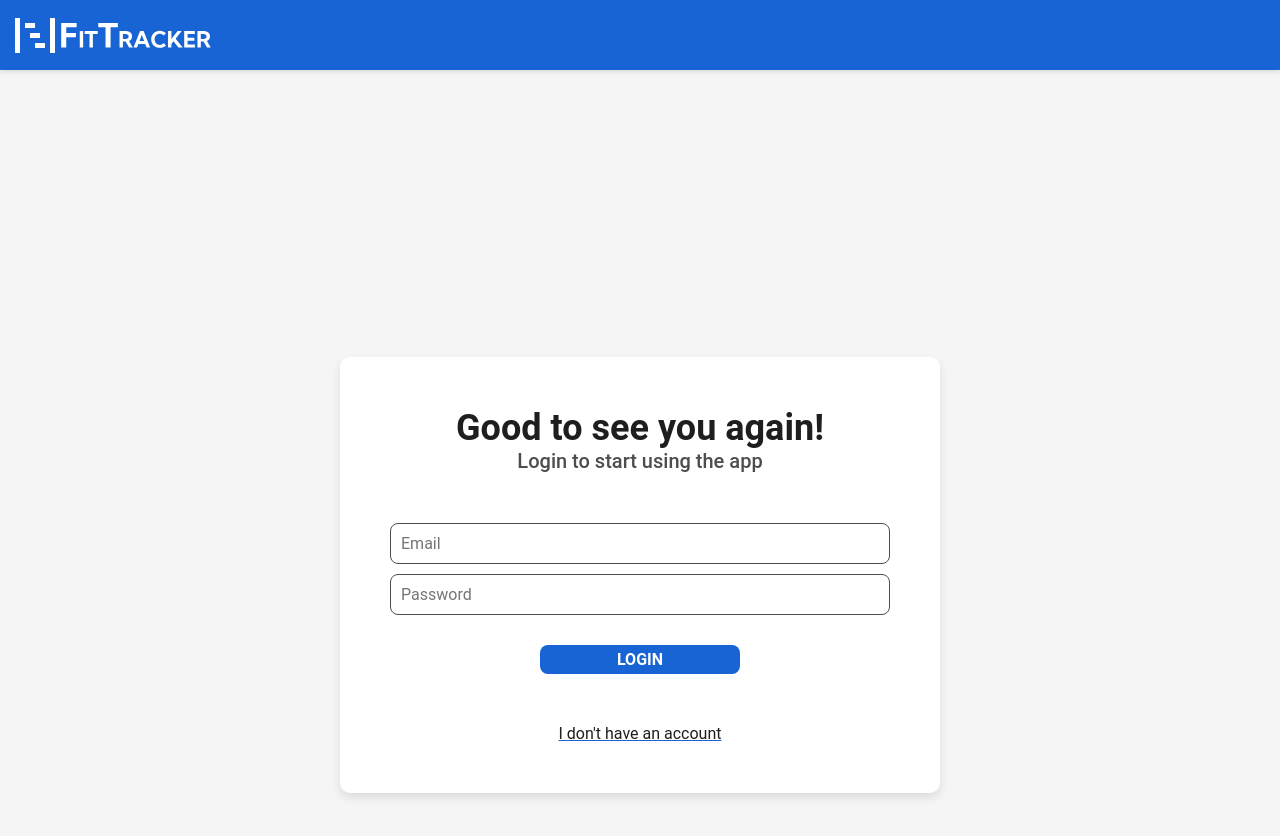
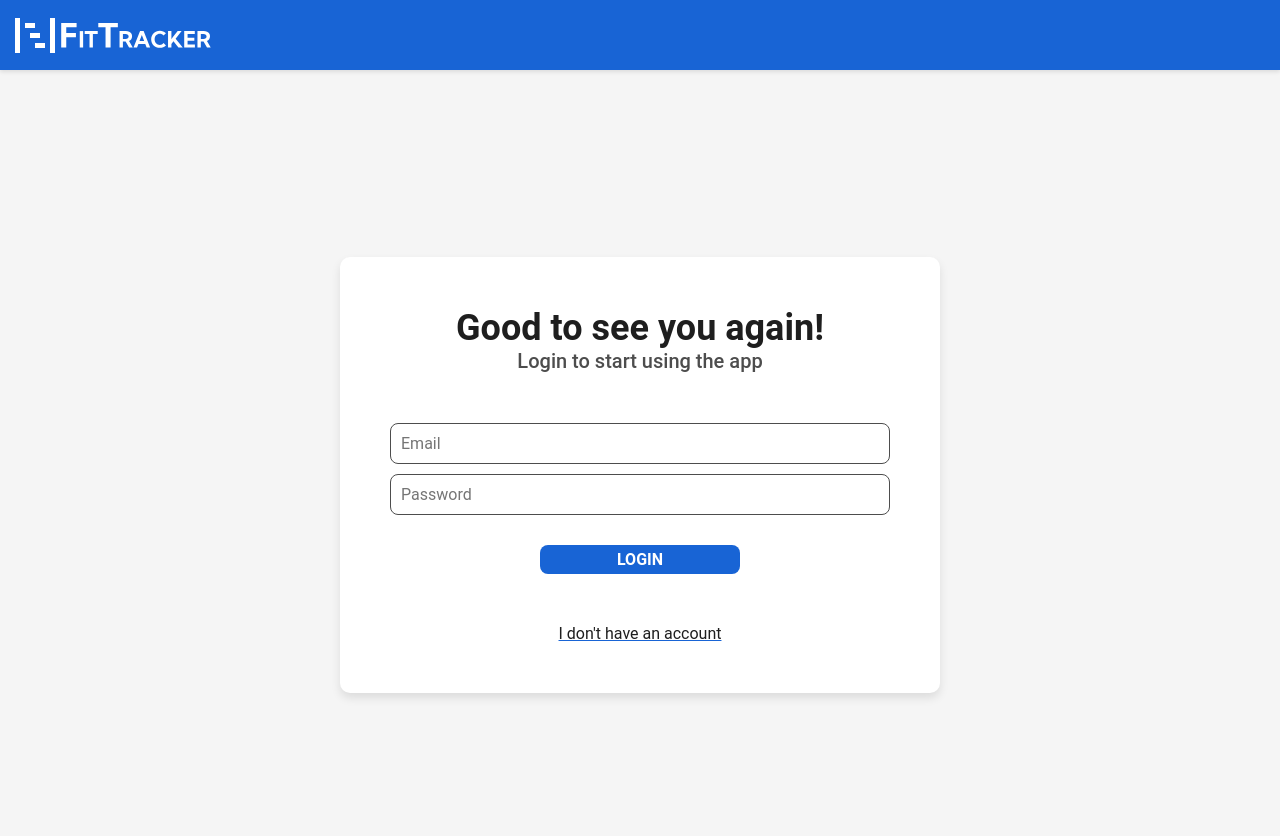
Before and after one commit to mnogiec/ztpai-fittracker-fe, a React (Vite) app: page /login in a window 1280 px wide. Shown: the top 836 px of the page. Built offline with nearby package versions, Linux system fonts and the light colour scheme; no server answers.

Commit message:
Fix non-main pages padding

```diff
--- a/src/components/Layout/Layout.tsx
+++ b/src/components/Layout/Layout.tsx
@@ -2,16 +2,29 @@ import { useState } from "react";
 import { Header } from "../Header/Header";
 import SideMenu from "../SideMenu/SideMenu";
 
-export const Layout = ({ children, isSimpleHeader = false }: { children: React.ReactNode, isSimpleHeader?: boolean }) => {
+export const Layout = ({
+  children,
+  isSimpleHeader = false,
+  isUtils = false,
+}: {
+  children: React.ReactNode;
+  isSimpleHeader?: boolean;
+  isUtils?: boolean;
+}) => {
   const [isSideMenuOpen, setIsSideMenuOpen] = useState(false);
 
   return (
     <div>
-      <Header toggleMenu={() => setIsSideMenuOpen(!isSideMenuOpen)} isSimpleHeader={isSimpleHeader} />
+      <Header
+        toggleMenu={() => setIsSideMenuOpen(!isSideMenuOpen)}
+        isSimpleHeader={isSimpleHeader}
+      />
       <SideMenu isOpen={isSideMenuOpen} />
-      <main className="main">
-        {children}
-      </main>
+      {isUtils ? (
+        <div className="utils-main">{children}</div>
+      ) : (
+        <div className="main">{children}</div>
+      )}
     </div>
   );
 };
```
